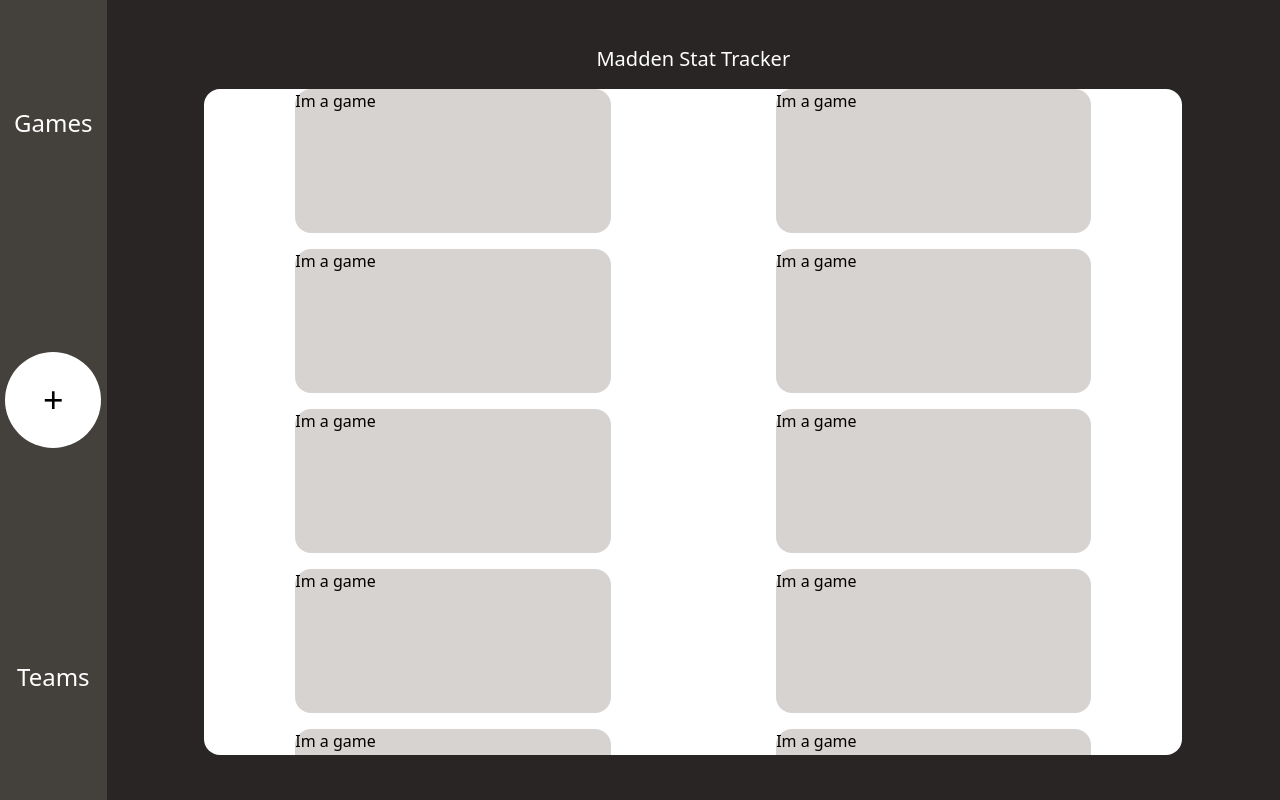
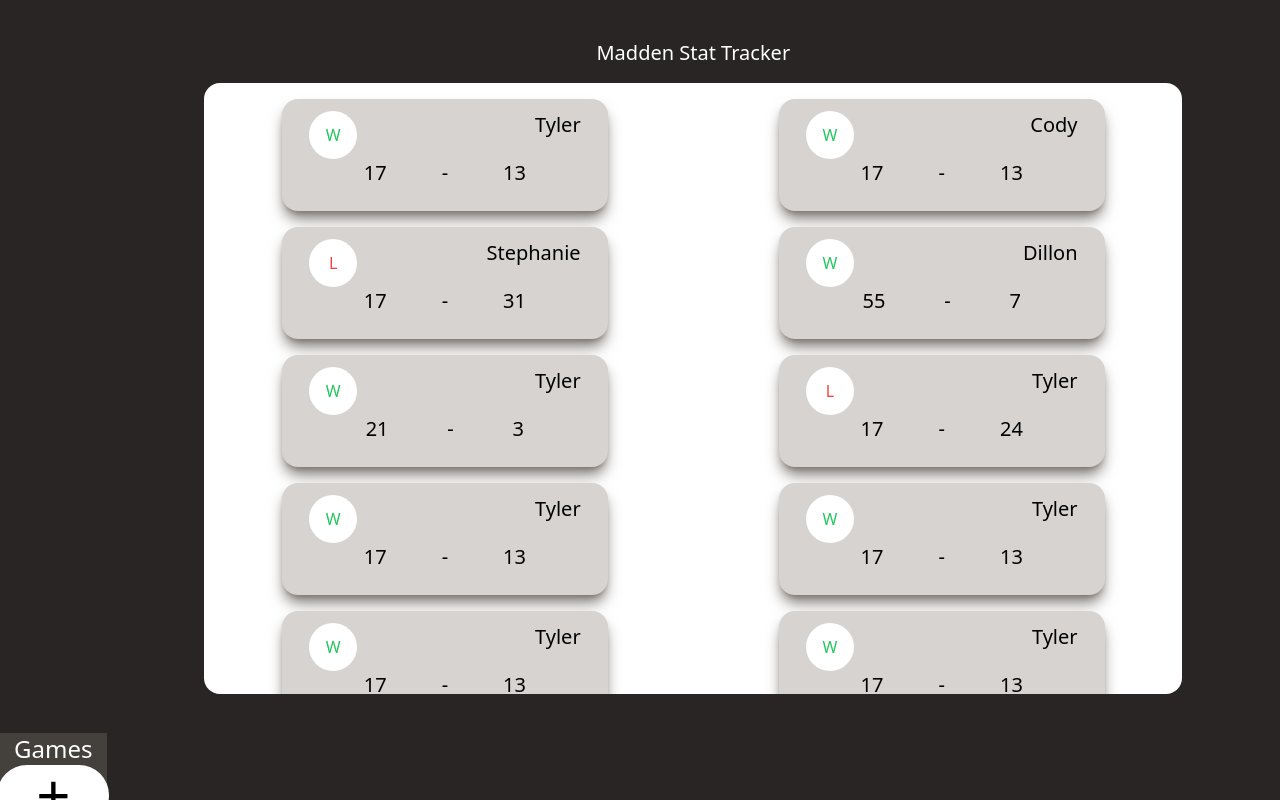
Before and after one commit to codyconway77/madden-stat-tracker-2.0, a Next.js app: page / in a window 1280 px wide. Built offline with nearby package versions, Linux system fonts and the light colour scheme.

Commit message:
Added dynamic routes for individual games and activated Games nav link

```diff
--- /dev/null
+++ b/components/GameOverview.tsx
@@ -0,0 +1,27 @@
+import Link from 'next/link'
+import React from 'react'
+import { Game } from '../lib/dummyData'
+
+function GameOverview(props: {game: Game, key: number}) {
+    return (
+        <Link href={`./game/${props.game.id}`} passHref>
+            <div className='w-4/6 md:w-2/6 h-28 bg-stone-300 shadow-lg focus:shadow-inner hover:shadow-inner hover:shadow-stone-500 shadow-stone-500 rounded-2xl flex flex-col jusitfy-around items-center'>
+                <div className='flex justify-between w-5/6 pt-3'>
+                    <div className={`h-12 w-12 rounded-full bg-white flex justify-center items-center ${props.game.win ? 'text-green-500' : 'text-red-500'}`}>{(props.game.win === true) ? 'W' : 'L'}</div><div className='text-xl'>{props.game.opponent}</div>
+                </div>
+                <div className='w-4/6 flex justify-around'>
+                    <div className='text-xl'>
+                        {props.game.score}
+                    </div>
+                    <div className='text-xl'>
+                        -
+                    </div>
+                    <div className='text-xl'>
+                        {props.game.opponentScore}</div>
+                    </div>
+            </div>
+        </Link>
+    )
+}
+
+export default GameOverview
--- a/components/Nav.tsx
+++ b/components/Nav.tsx
@@ -1,11 +1,14 @@
+import Link from 'next/link'
 import React from 'react'
 
 function Nav() {
     return (
-        <div className='col-start-1 col-end-2 flex flex-col justify-around items-center bg-stone-700 h-full'>
-           <div className='text-center text-white text-2xl'>Games</div>
-           <div className='rounded-full bg-white w-24 h-24 text-4xl flex justify-center items-center'>+</div>
-           <div className='text-center text-white text-2xl'>Teams</div>
+        <div className='col-start-1 col-end-13 row-start-12 row-end-13 md:col-start-1 md:col-end-2 flex md:flex-col justify-around items-center bg-stone-700 md:h-full'>
+            <Link href='/' passHref>
+                <div className='text-center text-white text-xl lg:text-2xl cursor-pointer'>Games</div>
+            </Link>
+           <div className='rounded-full bg-white w-16 h-16 text-4xl md:text-5xl lg:w-24 lg:h-24 lg:text-6xl xl:w-28 xl:h-28 flex justify-center items-center'>+</div>
+           <div className='text-center text-white text-xl lg:text-2xl'>Teams</div>
         </div>
     )
 }
--- /dev/null
+++ b/lib/dummyData.ts
@@ -0,0 +1,103 @@
+const dummyData = [{
+    id: 1,
+    win: true,
+    opponent: 'Tyler',
+    score: 17,
+    opponentScore: 13,
+    team: 'Raiders',
+    opposingTeam: 'Broncos'
+  },
+  {
+    id: 2,
+    win: true,
+    opponent: 'Cody',
+    score: 17,
+    opponentScore: 13,
+    team: 'Raiders',
+    opposingTeam: 'Broncos'
+  },
+  {
+    id: 3,
+    win: false,
+    opponent: 'Stephanie',
+    score: 17,
+    opponentScore: 31,
+    team: 'Chiefs',
+    opposingTeam: 'Colts'
+  },
+  {
+    id: 4,
+    win: true,
+    opponent: 'Dillon',
+    score: 55,
+    opponentScore: 7,
+    team: 'Raiders',
+    opposingTeam: 'Broncos'
+  },
+  {
+    id: 5,
+    win: true,
+    opponent: 'Tyler',
+    score: 21,
+    opponentScore: 3,
+    team: 'Raiders',
+    opposingTeam: 'Broncos'
+  },
+  {
+    id: 6,
+    win: false,
+    opponent: 'Tyler',
+    score: 17,
+    opponentScore: 24,
+    team: 'Cowboys',
+    opposingTeam: 'Packers'
+  },
+  {
+    id: 7,
+    win: true,
+    opponent: 'Tyler',
+    score: 17,
+    opponentScore: 13,
+    team: 'Raiders',
+    opposingTeam: 'Broncos'
+  },
+  {
+    id: 8,
+    win: true,
+    opponent: 'Tyler',
+    score: 17,
+    opponentScore: 13,
+    team: 'Raiders',
+    opposingTeam: 'Broncos'
+  },
+  {
+    id: 9,
+    win: true,
+    opponent: 'Tyler',
+    score: 17,
+    opponentScore: 13,
+    team: 'Raiders',
+    opposingTeam: 'Broncos'
+  },
+  {
+    id: 10,
+    win: true,
+    opponent: 'Tyler',
+    score: 17,
+    opponentScore: 13,
+    team: 'Raiders',
+    opposingTeam: 'Broncos'
+  },
+]
+
+export type Game = {
+    id: number
+    win: Boolean,
+    opponent: String,
+    score: Number,
+    opponentScore: Number,
+    team: String,
+    opposingTeam: String
+}
+
+export default dummyData
--- /dev/null
+++ b/pages/game/[slug].tsx
@@ -0,0 +1,47 @@
+import { NextPage } from "next";
+import { useRouter } from "next/router"
+import Nav from "../../components/Nav";
+import dummyData from "../../lib/dummyData";
+
+const Game: NextPage = () => {
+    const { query } = useRouter()
+    const slug = parseInt(query.slug as string)
+    return (
+        <div className='grid grid-rows-12 grid-cols-12 w-screen h-screen overflow-hidden bg-stone-800'>
+            <Nav />
+            <div className='col-start-1 col-end-13 row-start-1 row-end-12 md:col-start-2 md:col-end-13 flex flex-col justify-center overflow-hidden content-center'>
+                <h1 className='text-white text-xl text-center pb-4'>Madden Stat Tracker</h1>
+                <div className='col-start-3 col-end-12 place-self-center flex flex-wrap justify-around gap-4 py-4 items-center rounded-2xl w-10/12 h-5/6 bg-white overflow-y-scroll overhflow-x-hidden'>
+                    <div className="bg-stone-300 w-4/6 h-4/6 flex flex-col justify-around">
+                        <div className="flex justify-around">
+                            <div>
+                                {dummyData[slug].win ? 'Win' : 'Loss'}
+                            </div>
+                            <div>
+                                {dummyData[slug].opponent}
+                            </div>
+                        </div>
+                        <div className="flex justify-around">
+                            <div>
+                                {dummyData[slug].team}
+                            </div>
+                            <div>
+                                {dummyData[slug].opposingTeam}
+                            </div>
+                        </div>
+                        <div className="flex justify-around">
+                            <div>
+                                {dummyData[slug].score}
+                            </div>
+                            <div>
+                                {dummyData[slug].opponentScore}
+                            </div>
+                        </div>
+                    </div>
+                </div>
+            </div>
+        </div>
+    )
+}
+
+export default Game
--- a/pages/index.tsx
+++ b/pages/index.tsx
@@ -1,26 +1,20 @@
 import type { NextPage } from 'next'
+import GameOverview from '../components/GameOverview'
 import Nav from '../components/Nav'
+import dummyData, { Game } from '../lib/dummyData'
 
 const Home: NextPage = () => {
   return (
-    <div className='grid grid-cols-12 w-screen h-screen overflow-hidden bg-stone-800'>
+    <div className='grid grid-rows-12 grid-cols-12 w-screen h-screen overflow-hidden bg-stone-800'>
       <Nav />
-      <div className='col-start-2 col-end-13 flex flex-col justify-center overflow-hidden content-center'>
+      <div className='col-start-1 col-end-13 row-start-1 row-end-12 md:col-start-2 md:col-end-13 flex flex-col justify-center overflow-hidden content-center'>
         <h1 className='text-white text-xl text-center pb-4'>Madden Stat Tracker</h1>
-        <div className='col-start-3 col-end-12 place-self-center flex flex-wrap justify-around gap-4 px-4 items-center rounded-2xl w-10/12 h-5/6 bg-white overflow-y-scroll overhflow-x-hidden'>
-          <div className='w-2/6 h-36 bg-stone-300 rounded-2xl'>Im a game</div>
-          <div className='w-2/6 h-36 bg-stone-300 rounded-2xl'>Im a game</div>
-          <div className='w-2/6 h-36 bg-stone-300 rounded-2xl'>Im a game</div>
-          <div className='w-2/6 h-36 bg-stone-300 rounded-2xl'>Im a game</div>
-          <div className='w-2/6 h-36 bg-stone-300 rounded-2xl'>Im a game</div>
-          <div className='w-2/6 h-36 bg-stone-300 rounded-2xl'>Im a game</div>
-          <div className='w-2/6 h-36 bg-stone-300 rounded-2xl'>Im a game</div>
-          <div className='w-2/6 h-36 bg-stone-300 rounded-2xl'>Im a game</div>
-          <div className='w-2/6 h-36 bg-stone-300 rounded-2xl'>Im a game</div>
-          <div className='w-2/6 h-36 bg-stone-300 rounded-2xl'>Im a game</div>
-          <div className='w-2/6 h-36 bg-stone-300 rounded-2xl'>Im a game</div>
-          <div className='w-2/6 h-36 bg-stone-300 rounded-2xl'>Im a game</div>
-          <div className='w-2/6 h-36 bg-stone-300 rounded-2xl'>Im a game</div>
+        <div className='col-start-3 col-end-12 place-self-center flex flex-wrap justify-around gap-4 py-4 items-center rounded-2xl w-10/12 h-5/6 bg-white overflow-y-scroll overhflow-x-hidden'>
+          {dummyData.map((game: Game, index: number) => {
+            return (
+            <GameOverview game={game} key={index + 1}/>
+            )
+          })}
         </div>
       </div>
     </div>
```
Also changed, not shown: 2 other files (tests, documents, lock files or other folders).
